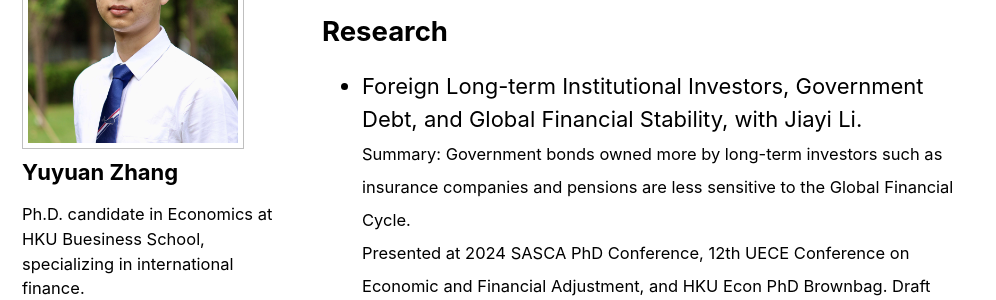
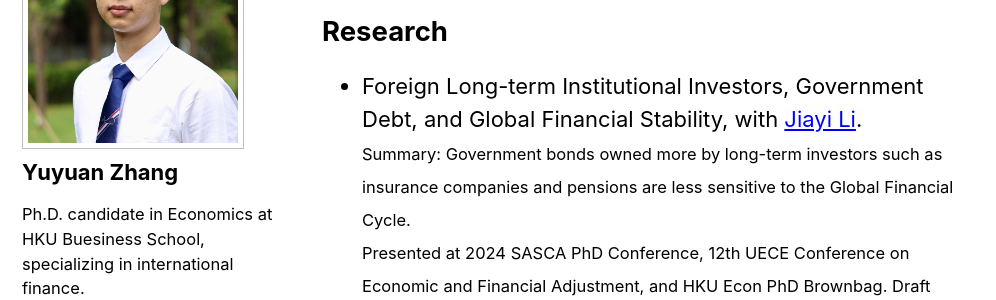
Before and after one commit to yuyuanecon/yuyuanecon.github.io, a Jekyll site: the page built from index.html, in a window 1280 px wide and 900 px high, scrolled down 468 px. Shown: the part 187-487 px from the top of the window, without its empty margins (0-996 px from the left). Built offline with Jekyll 4.4.1, drawn with Linux system fonts in a browser that asks for light colours; cached includes are drawn as plain includes; the list of posts is cut into pages by our own code; part of the change alters nothing that is shown.

```diff
--- a/_layouts/home.html
+++ b/_layouts/home.html
@@ -24,7 +24,7 @@ layout: archive
         <h2>Research</h2>
         <ul>
             <li>
-                Foreign Long-term Institutional Investors, Government Debt, and Global Financial Stability, with Jiayi Li. <br>
+                Foreign Long-term Institutional Investors, Government Debt, and Global Financial Stability, with <a href="https://www.linkedin.com/in/jiayi-li-macro/" target="_blank">Jiayi Li</a>. <br>
                 <small>Summary: Government bonds owned more by long-term investors such as insurance companies and pensions are less sensitive to the Global Financial Cycle.
                 <br> Presented at 2024 SASCA PhD Conference, 12th UECE Conference on Economic and Financial Adjustment, and HKU Econ PhD Brownbag. Draft coming soon.</small>
             </li>
```
